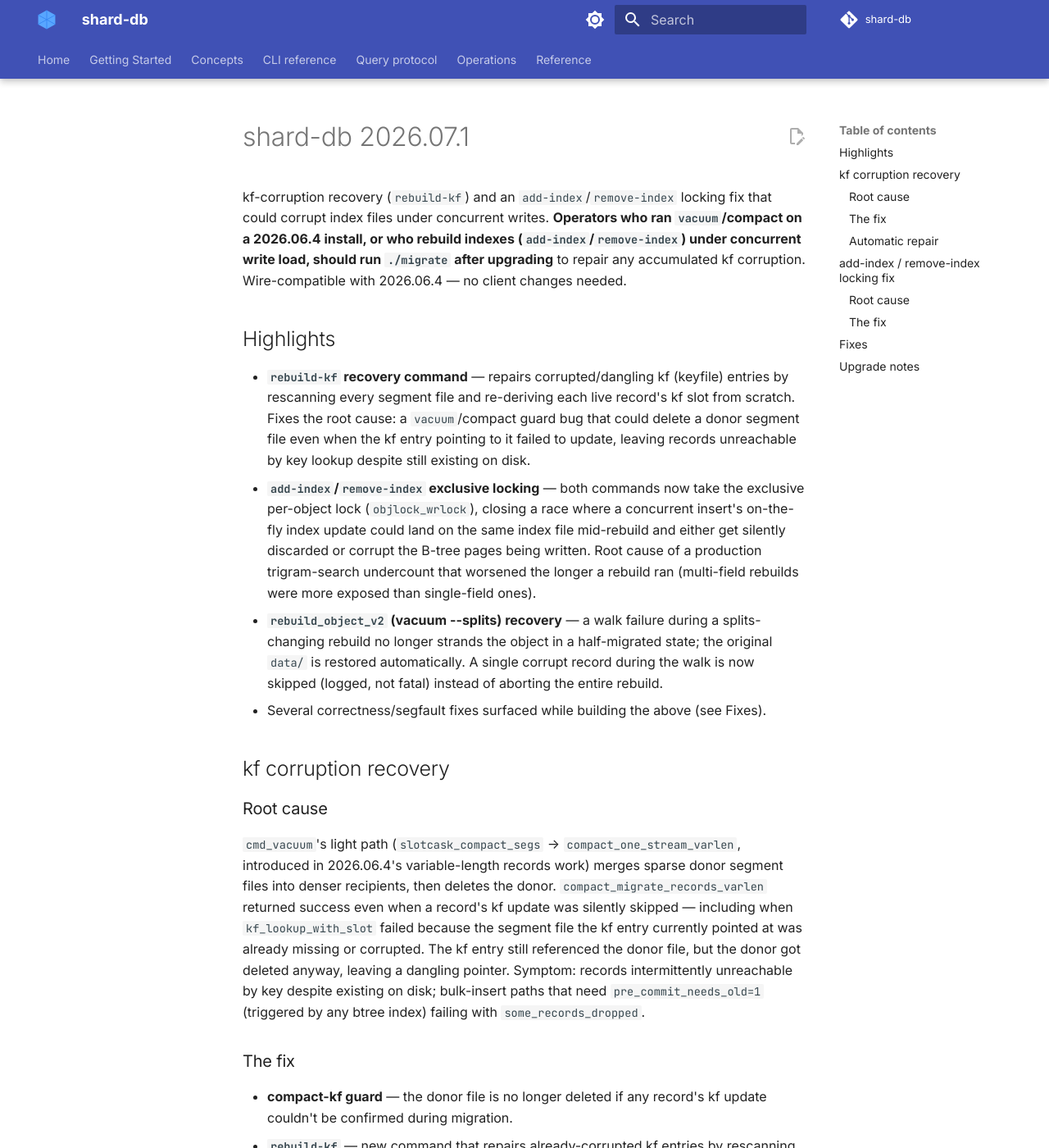
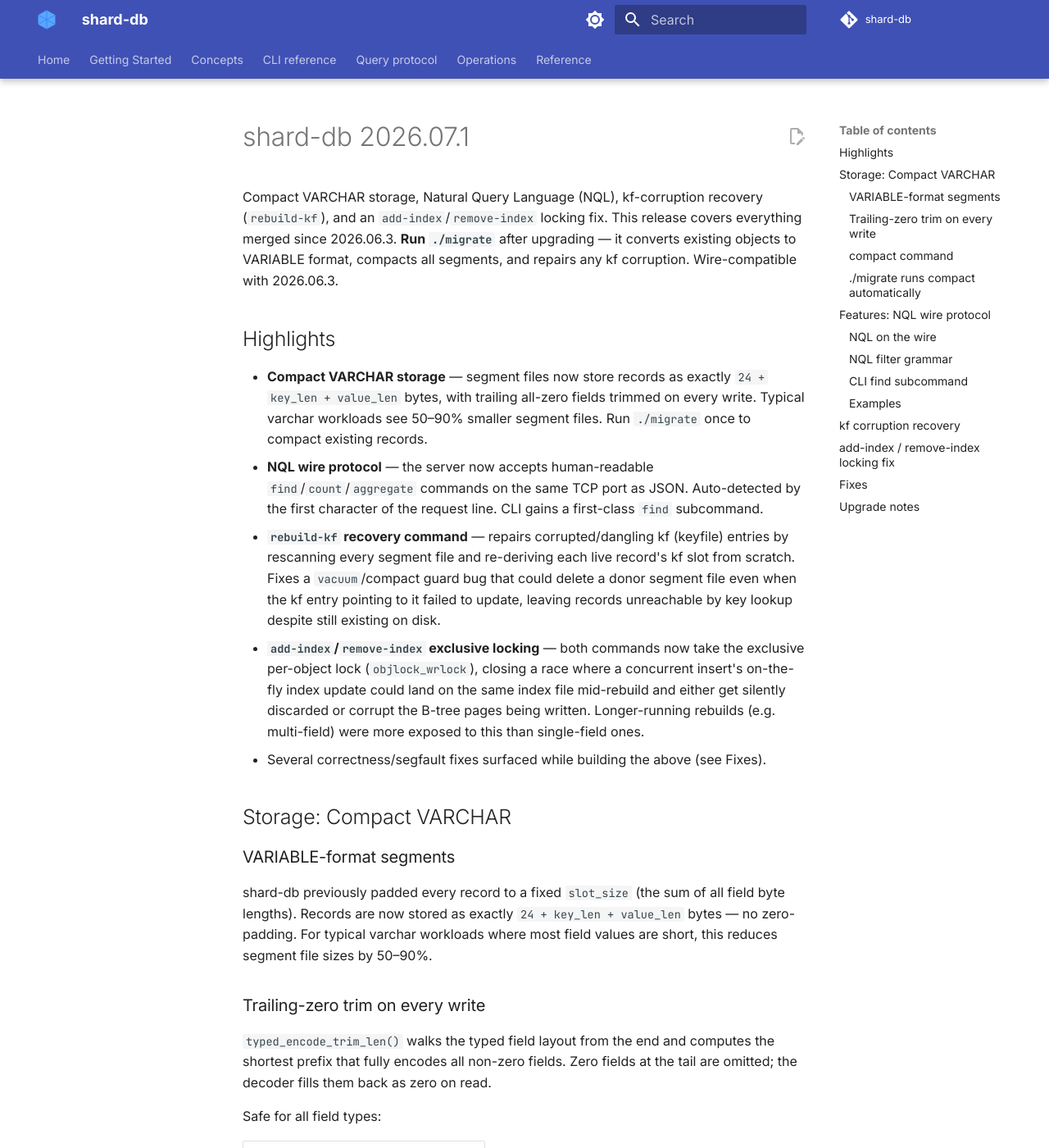
Before and after one commit to sayyiditow/shard-db, an MkDocs documentation site: the page built from docs/release-notes/2026.07.1.md, in a window 1280 px wide and 1400 px high. Shown: the whole window at 82% size. Built offline with MkDocs 1.6.1 and Material for MkDocs 9.7.7, drawn with Linux system fonts in a browser that asks for light colours; comment, search, counter and statistics services are not loaded; some of the changed text lies outside the part shown.

Commit message:
merge 2026.06.4 into 2026.07.1

````diff
--- a/docs/reference/changelog.md
+++ b/docs/reference/changelog.md
@@ -6,31 +6,7 @@
 
 ## 2026.07.1
 
-kf-corruption recovery and an `add-index`/`remove-index` locking fix. Full notes: [docs/release-notes/2026.07.1.md](../release-notes/2026.07.1.md). Wire-compatible with 2026.06.4.
-
-### Fixes
-
-- **`add-index`/`remove-index` exclusive locking** — both now take `objlock_wrlock` instead of the shared `objlock_rdlock`, closing a race where a concurrent insert's on-the-fly index update could corrupt or silently lose data during an index rebuild. Root cause of a production trigram-search undercount that scaled with rebuild duration.
-- **`rebuild-kf` recovery command** — repairs dangling kf entries left by a `vacuum`/compact guard bug (donor segment deleted even when the kf update for a record failed to confirm). `./migrate` and embedded (npm) startup both run this automatically now.
-- **`rebuild_object_v2` (`vacuum --splits`) recovery** — restores `data/` from `.rebuild_legacy_root` on walk failure instead of stranding the object half-migrated; a single corrupt record during the walk is skipped (logged) instead of aborting the whole rebuild.
-- **`reindex_seg_cb` segfault on compacted objects** — fixed an out-of-bounds read when `add-index`/`reindex` ran against records shorter than `ts->total_size` (i.e. anything written after 2026.06.4's compact trim).
-- **`compact` dispatch double-dir path bug**.
-- **`recover_one_stream` realloc leak on OOM** during crash-recovery directory scanning.
-- **npm packaging** — `nql.c` added to `binding.gyp` (was missing, breaking NQL in embedded builds); npm package version corrected `1.1.2` → `1.0.7`.
-
-### Upgrade
-
-```bash
-./shard-db stop
-./migrate
-./shard-db start
-```
-
-Required if you've run `vacuum`/compact on 2026.06.4, or rebuilt indexes under concurrent write load on any prior version. See [Upgrade notes](../release-notes/2026.07.1.md#upgrade-notes) for the force-rebuild-suspect-indexes step.
-
-## 2026.06.4
-
-Compact VARCHAR storage and Natural Query Language (NQL). **Run `./migrate`** after upgrading — it converts existing objects to VARIABLE format and compacts all segments to reclaim the space savings. New records are already written in compact form after upgrade, regardless of whether `./migrate` has run. Wire-compatible with 2026.06.3.
+Compact VARCHAR storage, Natural Query Language (NQL), kf-corruption recovery, and an `add-index`/`remove-index` locking fix. Covers everything merged since 2026.06.3. Full notes: [docs/release-notes/2026.07.1.md](../release-notes/2026.07.1.md). Wire-compatible with 2026.06.3.
 
 ### Storage: Compact VARCHAR (run `./migrate`)
 
@@ -102,6 +78,34 @@
 - New `src/db/nql.c` + `src/db/nql.h` — lexer, filter parser, aggregate spec parser, command tokenizer. No engine changes; NQL builds the same `CriteriaNode *` the JSON criteria path does.
 - `cmd_count_tree`, `cmd_find_tree`, `cmd_aggregate_tree` — new public wrappers that accept a pre-built `CriteriaNode *` directly, bypassing JSON criteria parsing. `cmd_count_do`, `cmd_find_do`, `cmd_aggregate_do` extracted as static helpers (callers own tree/spec memory; helpers borrow and do not free).
 - 9 new unit tests in `src/test/cases/test_nql.c` (nql-simple-filter, nql-find-command, nql-count-command, nql-aggregate-command, nql-and-or, nql-between, nql-in, nql-parse-errors, nql-flags).
+
+### kf corruption recovery
+
+- **compact-kf guard** — `vacuum`/compact's segment-merge path no longer deletes a donor segment file when a record's kf update couldn't be confirmed during migration; previously this left dangling kf pointers to files that no longer existed.
+- **`rebuild-kf` command** — repairs already-corrupted kf entries by rescanning all segment files for an object and rebuilding kf slots from what's actually on disk. Idempotent. `./migrate` runs it automatically (phase 2/3, before compact); embedded (npm) clients auto-run it once per `db_root` on first use, also exposed as `shardDb.rebuildKf(dir, object)`. See [schema-mutations.md#rebuild-kf](../query-protocol/schema-mutations.md#rebuild-kf).
+- **`rebuild_object_v2` (`vacuum --splits`) recovery** — restores `data/` from `.rebuild_legacy_root` on walk failure instead of stranding the object half-migrated; a single corrupt record during the walk is skipped (logged) instead of aborting the whole rebuild.
+
+### add-index / remove-index locking fix
+
+- **Exclusive locking** — `add-index`/`remove-index` now take `objlock_wrlock` instead of the shared `objlock_rdlock`, closing a race where a concurrent insert's on-the-fly index update could land on the same index file mid-rebuild and either get silently discarded or corrupt the B-tree pages being written. Same lock class `vacuum`/`truncate` already use for the identical unlink-and-rebuild pattern. See [Concepts → Concurrency](../concepts/concurrency.md#per-object-rwlock-objlock).
+
+### Fixes
+
+- **`reindex_seg_cb` segfault on compacted objects** — fixed an out-of-bounds read when `add-index`/`reindex` ran against records shorter than `ts->total_size` (i.e. anything written after the compact trim above).
+- **`compact` dispatch double-dir path bug**.
+- **`recover_one_stream` realloc leak on OOM** during crash-recovery directory scanning.
+- **`export-schema`** — removed the unused, unvalidated `version` field from its output.
+- **npm packaging** — `nql.c` added to `binding.gyp` (was missing, breaking NQL in embedded builds); npm package version corrected `1.1.2` → `1.0.7`.
+
+### Upgrade
+
+```bash
+./shard-db stop
+./migrate          # phase 1: convert fixed→variable; phase 2: rebuild-kf + compact
+./shard-db start
+```
+
+Migration required to reclaim disk space and repair any kf corruption from earlier versions. See [Upgrade notes](../release-notes/2026.07.1.md#upgrade-notes) for the force-rebuild-suspect-indexes step.
 
 ## 2026.06.3
 
--- a/docs/release-notes/2026.07.1.md
+++ b/docs/release-notes/2026.07.1.md
@@ -1,21 +1,133 @@
 # shard-db 2026.07.1
 
-kf-corruption recovery (`rebuild-kf`) and an `add-index`/`remove-index` locking fix that could corrupt index files under concurrent writes. **Operators who ran `vacuum`/compact on a 2026.06.4 install, or who rebuild indexes (`add-index`/`remove-index`) under concurrent write load, should run `./migrate` after upgrading** to repair any accumulated kf corruption. Wire-compatible with 2026.06.4 — no client changes needed.
+Compact VARCHAR storage, Natural Query Language (NQL), kf-corruption recovery (`rebuild-kf`), and an `add-index`/`remove-index` locking fix. This release covers everything merged since 2026.06.3. **Run `./migrate`** after upgrading — it converts existing objects to VARIABLE format, compacts all segments, and repairs any kf corruption. Wire-compatible with 2026.06.3.
 
 ## Highlights
 
-- **`rebuild-kf` recovery command** — repairs corrupted/dangling kf (keyfile) entries by rescanning every segment file and re-deriving each live record's kf slot from scratch. Fixes the root cause: a `vacuum`/compact guard bug that could delete a donor segment file even when the kf entry pointing to it failed to update, leaving records unreachable by key lookup despite still existing on disk.
-- **`add-index`/`remove-index` exclusive locking** — both commands now take the exclusive per-object lock (`objlock_wrlock`), closing a race where a concurrent insert's on-the-fly index update could land on the same index file mid-rebuild and either get silently discarded or corrupt the B-tree pages being written. Root cause of a production trigram-search undercount that worsened the longer a rebuild ran (multi-field rebuilds were more exposed than single-field ones).
-- **`rebuild_object_v2` (vacuum --splits) recovery** — a walk failure during a splits-changing rebuild no longer strands the object in a half-migrated state; the original `data/` is restored automatically. A single corrupt record during the walk is now skipped (logged, not fatal) instead of aborting the entire rebuild.
+- **Compact VARCHAR storage** — segment files now store records as exactly `24 + key_len + value_len` bytes, with trailing all-zero fields trimmed on every write. Typical varchar workloads see 50–90% smaller segment files. Run `./migrate` once to compact existing records.
+- **NQL wire protocol** — the server now accepts human-readable `find`/`count`/`aggregate` commands on the same TCP port as JSON. Auto-detected by the first character of the request line. CLI gains a first-class `find` subcommand.
+- **`rebuild-kf` recovery command** — repairs corrupted/dangling kf (keyfile) entries by rescanning every segment file and re-deriving each live record's kf slot from scratch. Fixes a `vacuum`/compact guard bug that could delete a donor segment file even when the kf entry pointing to it failed to update, leaving records unreachable by key lookup despite still existing on disk.
+- **`add-index`/`remove-index` exclusive locking** — both commands now take the exclusive per-object lock (`objlock_wrlock`), closing a race where a concurrent insert's on-the-fly index update could land on the same index file mid-rebuild and either get silently discarded or corrupt the B-tree pages being written. Longer-running rebuilds (e.g. multi-field) were more exposed to this than single-field ones.
 - Several correctness/segfault fixes surfaced while building the above (see Fixes).
+
+## Storage: Compact VARCHAR
+
+### VARIABLE-format segments
+
+shard-db previously padded every record to a fixed `slot_size` (the sum of all field byte lengths). Records are now stored as exactly `24 + key_len + value_len` bytes — no zero-padding. For typical varchar workloads where most field values are short, this reduces segment file sizes by 50–90%.
+
+### Trailing-zero trim on every write
+
+`typed_encode_trim_len()` walks the typed field layout from the end and computes the shortest prefix that fully encodes all non-zero fields. Zero fields at the tail are omitted; the decoder fills them back as zero on read.
+
+Safe for all field types:
+
+| Type | Zero value |
+|---|---|
+| `varchar` | empty string |
+| `int` / `long` / `short` | `0` |
+| `double` | `0.0` |
+| `bool` | `false` |
+| `date` | epoch (`00000000`) |
+| `datetime` | epoch |
+
+Happens automatically on every INSERT / UPDATE / bulk-insert after upgrading. No schema changes needed.
+
+### `compact` command
+
+Rewrites all existing segment files for an object, applying the trim to every live record. Needed to reclaim space from records written by older binary versions.
+
+```bash
+# CLI (server must be stopped)
+./shard-db compact default stories
+
+# JSON API (server running, requires rwx permission)
+./shard-db query '{"mode":"compact","dir":"default","object":"stories"}'
+```
+
+### `./migrate` runs compact automatically
+
+Phase 2 of the migrate tool iterates all objects and calls `compact` on each one. Run once after upgrading:
+
+```bash
+./shard-db stop
+./migrate          # converts format + compacts all objects
+./shard-db start
+```
+
+Idempotent — safe to re-run if interrupted.
+
+## Features: NQL wire protocol
+
+### NQL on the wire
+
+The server auto-detects NQL vs. JSON by the first character of each request line:
+
+- `{` → JSON query (existing protocol, unchanged)
+- `f` / `c` / `a` → NQL (`find` / `count` / `aggregate`)
+
+Response framing (`\0\n` terminator, pipelining) is identical to JSON. Both formats are accepted on the same port, from the same clients, with no configuration change.
+
+```bash
+# Raw TCP — auto-detected
+echo 'find default users "age > 25" --limit 5' | nc localhost 9199
+```
+
+### NQL filter grammar
+
+A recursive-descent parser produces the same `CriteriaNode *` tree the JSON engine uses — identical planner paths, identical performance characteristics.
+
+```
+or-expr  = and-expr ("or"  and-expr)*
+and-expr = atom     ("and" atom)*
+atom     = "(" or-expr ")" | predicate
+```
+
+AND binds tighter than OR. Parentheses override precedence. Max nesting depth: 16.
+
+All 38 operators are supported, including symbolic aliases (`=`, `!=`, `>`, `<`, `>=`, `<=`), string ops (`contains`, `starts`, `ends`, `like`, case-insensitive `i`-variants), length ops (`len_eq`, `len_between`, …), field-vs-field ops (`eq_field`, `lt_field`, …), and existence checks (`exists`, `not_exists`).
+
+`BETWEEN` correctly disambiguates its `and` keyword from the logical connector: `age between 18 and 65 and status = active` parses as `(age BETWEEN 18 AND 65) AND (status = active)`.
+
+### CLI `find` subcommand
+
+```bash
+./shard-db find <dir> <obj> [filter] [--order-by field[:dir]] [--limit N] [--offset N] [--fields f1,f2] [--format json|rows|csv|dict]
+```
+
+Previously `find` was JSON-only via `./shard-db query '{...}'`. The new subcommand accepts an optional NQL filter string directly.
+
+`count` and `aggregate` retain their existing positional JSON API and gain NQL auto-detection — if the criteria argument doesn't start with `[` or `{`, it is parsed as NQL.
+
+### Examples
+
+```bash
+# find
+./shard-db find default users 'age > 25 and status = active' --limit 20
+./shard-db find default users 'status in (active,pending)' --fields name,email --format csv
+./shard-db find default users 'deleted_at not_exists' --order-by created_at:desc
+
+# count
+./shard-db count default orders 'total between 100 and 999 and paid = true'
+./shard-db count default users   # all records — O(1) metadata path
+
+# aggregate
+./shard-db aggregate default orders 'status = active' sum(amount),count() \
+  --group-by region --having 'count > 10' --order-by sum_amount:desc
+
+# TCP wire
+echo 'find default users "age > 25" --limit 5' | nc localhost 9199
+# With auth (non-trusted IP)
+echo 'find tenant users "age > 25" --auth mysecrettoken' | nc remotehost 9199
+```
+
+Full reference: [docs/query-protocol/nql.md](../query-protocol/nql.md).
 
 ## kf corruption recovery
 
-### Root cause
+`cmd_vacuum`'s light path (`slotcask_compact_segs` → `compact_one_stream_varlen`, part of this release's variable-length records work) merges sparse donor segment files into denser recipients, then deletes the donor. `compact_migrate_records_varlen` returned success even when a record's kf update was silently skipped — including when the segment file a kf entry currently pointed at was already missing or corrupted. The kf entry still referenced the donor file, but the donor got deleted anyway, leaving a dangling pointer. Symptom: records intermittently unreachable by key despite existing on disk; bulk-insert paths that need `pre_commit_needs_old=1` (triggered by any btree index) failing with `some_records_dropped`.
 
-`cmd_vacuum`'s light path (`slotcask_compact_segs` → `compact_one_stream_varlen`, introduced in 2026.06.4's variable-length records work) merges sparse donor segment files into denser recipients, then deletes the donor. `compact_migrate_records_varlen` returned success even when a record's kf update was silently skipped — including when `kf_lookup_with_slot` failed because the segment file the kf entry currently pointed at was already missing or corrupted. The kf entry still referenced the donor file, but the donor got deleted anyway, leaving a dangling pointer. Symptom: records intermittently unreachable by key despite existing on disk; bulk-insert paths that need `pre_commit_needs_old=1` (triggered by any btree index) failing with `some_records_dropped`.
-
-### The fix
+**The fix:**
 
 - **compact-kf guard** — the donor file is no longer deleted if any record's kf update couldn't be confirmed during migration.
 - **`rebuild-kf`** — new command that repairs already-corrupted kf entries by rescanning all segment files for an object and rebuilding kf slots from what's actually on disk.
@@ -30,7 +142,7 @@
 
 Idempotent — a clean object reports `{"status":"ok","repaired":0}`.
 
-### Automatic repair
+**Automatic repair:**
 
 - **`./migrate`** runs `rebuild-kf` automatically (phase 2/3, before compact) on every upgrade, and writes a `.kf_rebuild_done` sentinel so it isn't repeated on every subsequent embedded startup.
 - **Embedded (npm) clients** auto-run `rebuild-kf` once per `db_root` on first use, gated by the same sentinel — npm users get the repair with zero manual steps. Also exposed directly as `shardDb.rebuildKf(dir, object)` for on-demand repair.
@@ -39,39 +151,38 @@
 
 ## add-index / remove-index locking fix
 
-### Root cause
+`add-index` and `remove-index` unlink and rebuild live index files in place (`.tg`/`.idx`/`.bm`) — the same destructive pattern `vacuum`/`truncate`/`reindex` use — but were classified under the shared per-object read lock (same class as `insert`) instead of the exclusive write lock those other rebuild commands correctly take. The btree cache keys entries by path string with no inode check, so a concurrent insert's on-the-fly index maintenance could land on the same path mid-rebuild and either have its write silently discarded (landing on the soon-to-be-unlinked old file) or corrupt the B-tree structure the rebuild was actively writing. Caught via trigram search returning drastically undercounted results despite index files containing plausible byte volume — worse the longer a rebuild ran, since longer (multi-field) rebuilds give concurrent writers a bigger window to interleave.
 
-`add-index` and `remove-index` unlink and rebuild live index files in place (`.tg`/`.idx`/`.bm`) — the same destructive pattern `vacuum`/`truncate`/`reindex` use — but were classified under the shared per-object read lock (same class as `insert`) instead of the exclusive write lock those other rebuild commands correctly take. The btree cache keys entries by path string with no inode check, so a concurrent insert's on-the-fly index maintenance could land on the same path mid-rebuild and either have its write silently discarded (landing on the soon-to-be-unlinked old file) or corrupt the B-tree structure the rebuild was actively writing. Confirmed as the root cause of a production trigram-search bug where index files contained plausible byte volume but returned drastically undercounted results for common search terms — worse the longer the rebuild ran, since longer (multi-field) rebuilds give concurrent writers a bigger window to interleave.
-
-### The fix
-
-`add-index` and `remove-index` now take `objlock_wrlock` (exclusive), serializing them against all concurrent writes to the same object — identical to how `vacuum`/`truncate` already behave. See [Concepts → Concurrency](../concepts/concurrency.md#per-object-rwlock-objlock) and the [Lock model summary](../query-protocol/schema-mutations.md#lock-model-summary).
+**The fix:** `add-index` and `remove-index` now take `objlock_wrlock` (exclusive), serializing them against all concurrent writes to the same object — identical to how `vacuum`/`truncate` already behave. See [Concepts → Concurrency](../concepts/concurrency.md#per-object-rwlock-objlock) and the [Lock model summary](../query-protocol/schema-mutations.md#lock-model-summary).
 
 **Practical effect**: `add-index`/`remove-index` now queue behind in-flight writes and block new writes while running, rather than racing them. Rebuilding a large index under sustained write load will take noticeably longer to *start* (waiting for in-flight writes to drain) but is now guaranteed correct. Run large rebuilds in a maintenance window where possible.
 
 ## Fixes
 
-- **`reindex_seg_cb` segfault on compacted objects** — the reindex segment scanner ignored `vlen` and read field values at a fixed offset, but compact (2026.06.4) writes records shorter than `ts->total_size` (trailing zero fields trimmed). Any `add-index`/`reindex` on a compacted object could read past the end of the record and segfault. Fixed with a per-worker zero-padded buffer used whenever `vlen < ts->total_size`.
+- **`reindex_seg_cb` segfault on compacted objects** — the reindex segment scanner ignored `vlen` and read field values at a fixed offset, but compact writes records shorter than `ts->total_size` (trailing zero fields trimmed). Any `add-index`/`reindex` on a compacted object could read past the end of the record and segfault. Fixed with a per-worker zero-padded buffer used whenever `vlen < ts->total_size`.
 - **`compact` dispatch double-dir path bug** — fixed a path-construction bug in the compact JSON dispatch that duplicated the directory segment.
 - **`recover_one_stream` realloc leak on OOM** — a failed buffer grow during crash-recovery directory scanning leaked the prior allocation instead of freeing it (the `realloc()` return value overwrote the original pointer directly). Only triggers under OOM during crash recovery; fixed to match every other realloc call site in `slotcask.c`.
+- **`export-schema` dropped its unused `version` field** — nothing ever read or validated it; removed rather than left to go stale.
 - **npm packaging** — `nql.c` was missing from `binding.gyp`'s source list, breaking NQL support in embedded/npm builds; added. npm package version corrected from an erroneous `1.1.2` back to sequential `1.0.7`.
 
 ## Upgrade notes
 
-Recommended for all operators, **required** if you've run `vacuum`/compact on data ingested under 2026.06.4, or run `add-index`/`remove-index` under concurrent write load on any prior version:
+**Migration required** to reclaim disk space and repair any kf corruption from earlier versions:
 
 ```bash
 ./shard-db stop
-./migrate          # runs rebuild-kf phase 2/3, then compact, then reindex as needed
+./migrate          # phase 1: convert fixed→variable; phase 2: rebuild-kf + compact
 ./shard-db start
 ```
 
-If any index built under concurrent writes on a prior version is suspect (e.g. search results look undercounted), force-rebuild it after upgrading:
+New records written after upgrading are already stored in compact form — `./migrate` is only needed to rewrite the backlog of fixed-format records and repair any accumulated kf corruption.
+
+If any index was rebuilt under concurrent write load on a prior version and results look suspect (e.g. search undercounting), force-rebuild it after upgrading:
 
 ```bash
 ./shard-db add-index <dir> <obj> <field> -f
 ```
 
-Embedded (npm) consumers: rebuild the native addon (`npm run build:release` in `npm/`, or bump to the published `1.0.7+` package) — the fix lives in the C source compiled into the addon, not in JS.
+Embedded (npm) consumers: rebuild the native addon (`npm run build:release` in `npm/`, or bump to the published `1.0.7+` package) to pick up the C-level fixes.
 
-Wire-compatible with 2026.06.4 — no client changes needed beyond the native addon rebuild above for embedded users.
+Wire-compatible with 2026.06.3 — no client changes needed beyond the native addon rebuild above for embedded users.
````
Also changed, not shown: CHANGELOG.md (+1 -2 lines), docs/release-notes/2026.06.4.md (deleted, +0 -135 lines).
